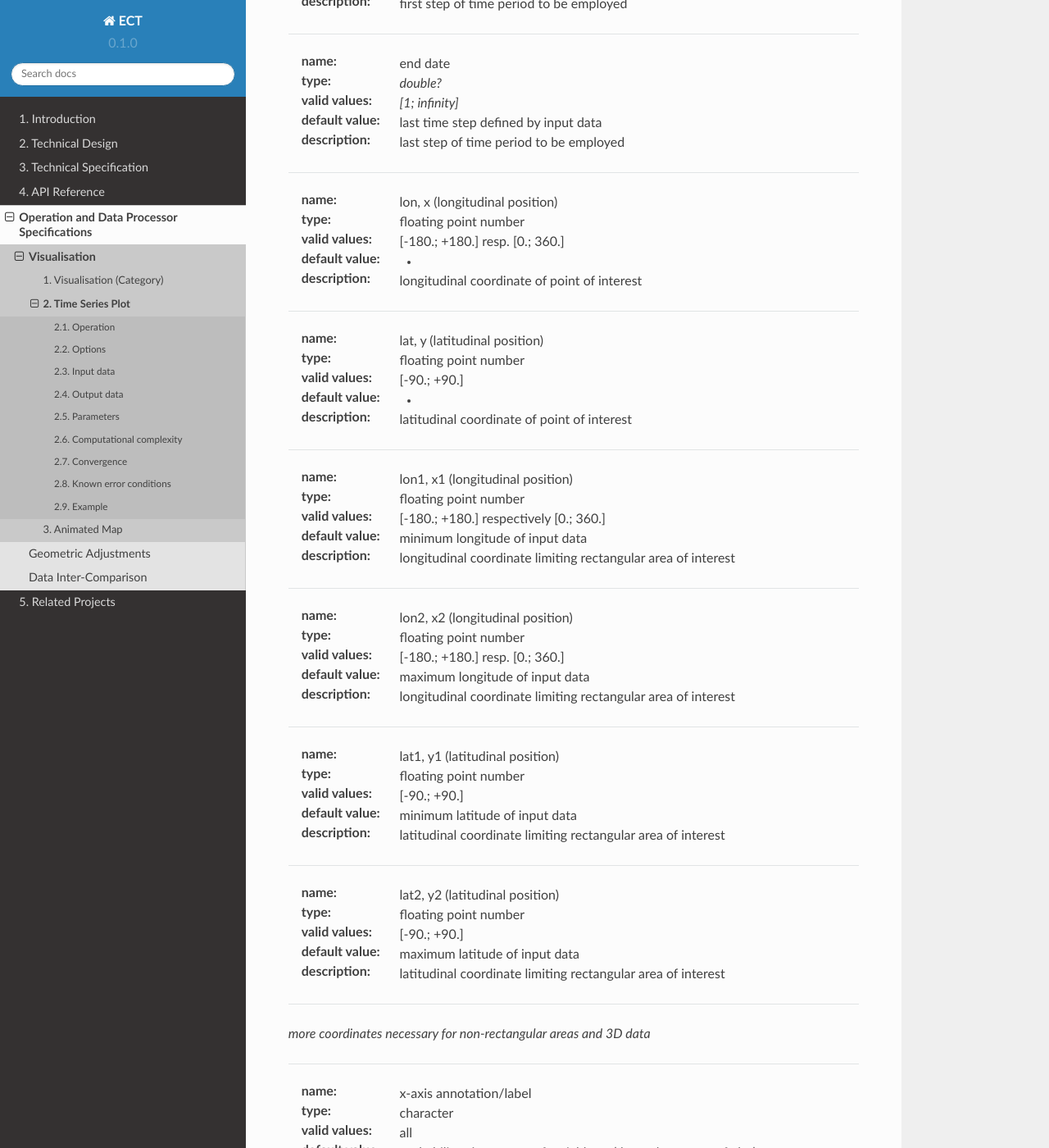
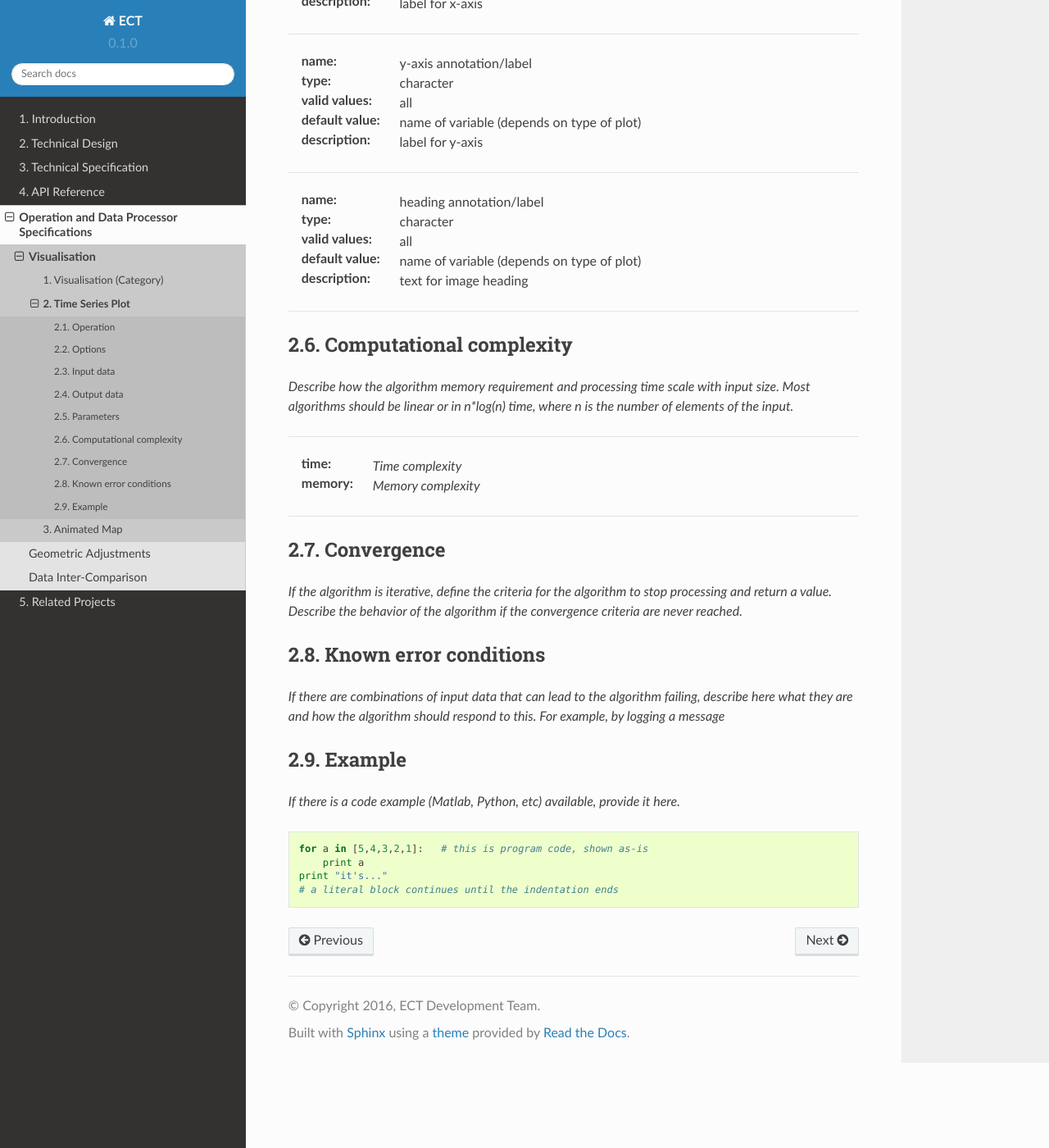
Before and after one commit to CCI-Tools/cate, a Sphinx documentation site: the page built from doc/source/op_specs/visualisation/op_spec_time-series-plot.rst, in a window 1280 px wide and 1400 px high, scrolled down 2454 px. Shown: the whole window at 82% size. Built offline with Sphinx 7.4.7 and the Read the Docs theme 2.0.0, drawn with Linux system fonts in a browser that asks for light colours; pages that are not in the unit, such as notebooks, are missing from menus; some of the changed text lies outside the part shown.

Commit message:
Update op_spec_time-series-plot.rst

```diff
--- a/doc/source/op_specs/visualisation/op_spec_time-series-plot.rst
+++ b/doc/source/op_specs/visualisation/op_spec_time-series-plot.rst
@@ -109,74 +109,6 @@ Parameters
 
 --------------------------
 
-:name: start date
-:type: *double?*
-:valid values: *[1; infinity]*
-:default value: first time step defined by input data
-:description: first step of time period to be employed
-
---------------------------
-
-:name: end date
-:type: *double?*
-:valid values: *[1; infinity]*
-:default value: last time step defined by input data
-:description: last step of time period to be employed
-
---------------------------
-
-:name: lon, x (longitudinal position)
-:type: floating point number
-:valid values: [-180.; +180.] resp. [0.; 360.]
-:default value: -
-:description: longitudinal coordinate of point of interest
-
---------------------------
-
-:name: lat, y (latitudinal position)
-:type: floating point number
-:valid values: [-90.; +90.]
-:default value: -
-:description: latitudinal coordinate of point of interest
-
----------------------------------
-
-:name: lon1, x1 (longitudinal position)
-:type: floating point number
-:valid values: [-180.; +180.] respectively [0.; 360.]
-:default value: minimum longitude of input data
-:description: longitudinal coordinate limiting rectangular area of interest
-
---------------------------
-
-:name: lon2, x2 (longitudinal position)
-:type: floating point number
-:valid values: [-180.; +180.] resp. [0.; 360.]
-:default value: maximum longitude of input data
-:description: longitudinal coordinate limiting rectangular area of interest
-
---------------------------
-
-:name: lat1, y1 (latitudinal position)
-:type: floating point number
-:valid values: [-90.; +90.]
-:default value: minimum latitude of input data
-:description: latitudinal coordinate limiting rectangular area of interest
-
---------------------------
-
-:name: lat2, y2 (latitudinal position)
-:type: floating point number
-:valid values: [-90.; +90.]
-:default value: maximum latitude of input data
-:description: latitudinal coordinate limiting rectangular area of interest
-
------------------------------
-
-*more coordinates necessary for non-rectangular areas and 3D data*
-
------------------------------
-
 :name: x-axis annotation/label
 :type: character
 :valid values: all
```
Also changed, not shown: other parts of doc/source/op_specs/visualisation/op_spec_time-series-plot.rst (+1 -1 lines).
